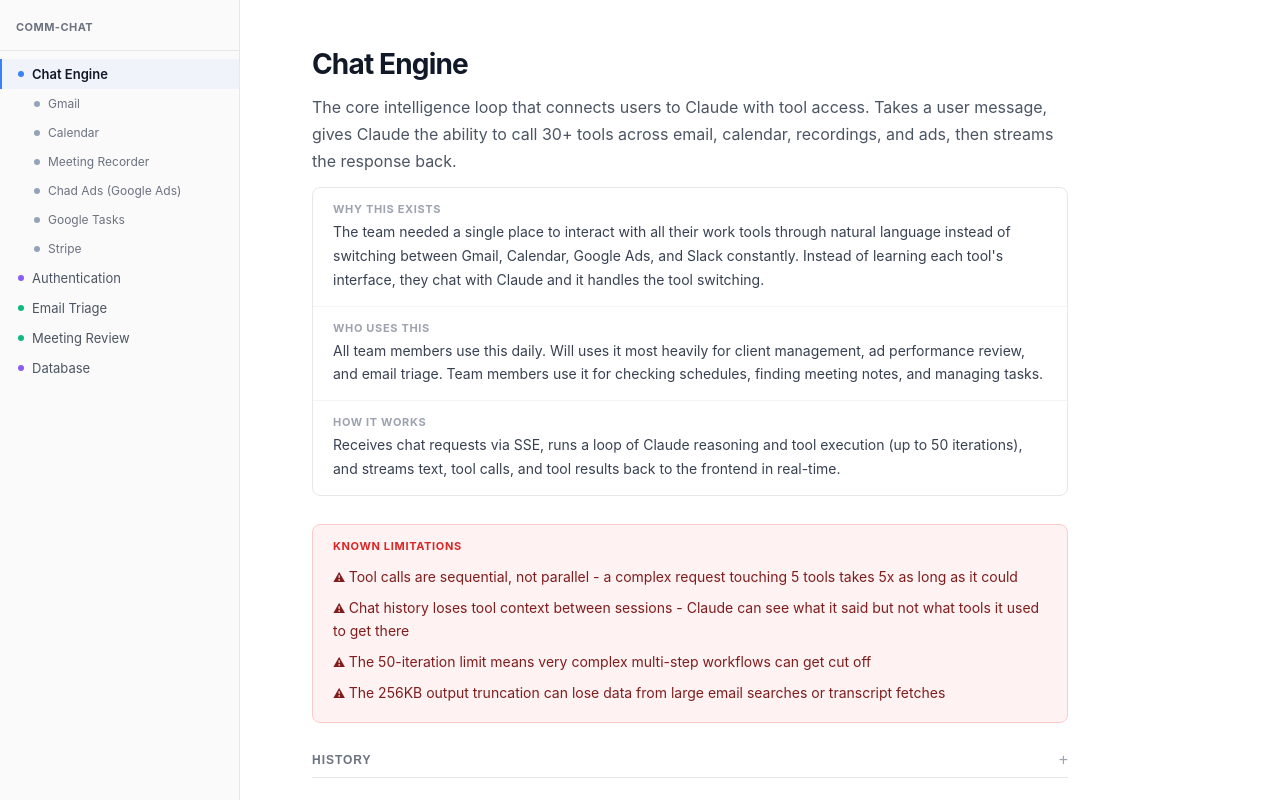
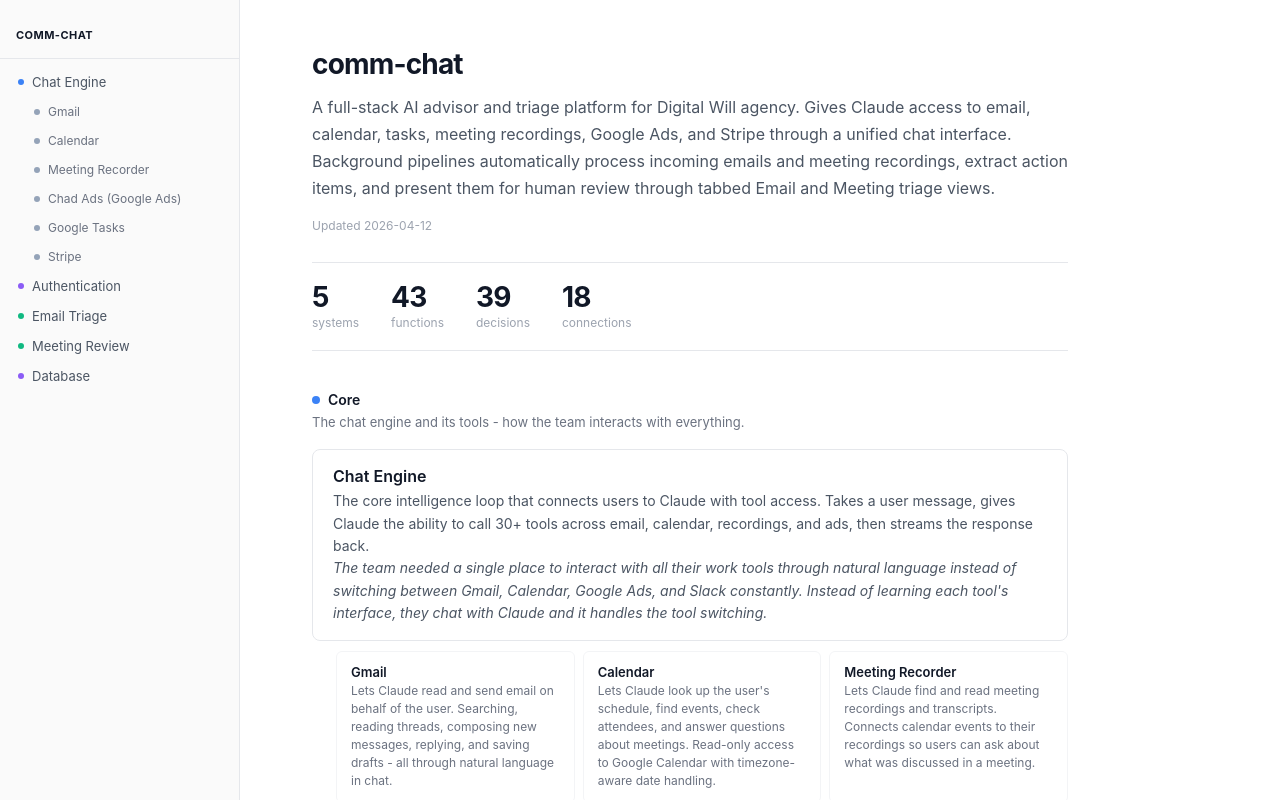
Before and after one commit to digitalwillads/logic-map, a React (Vite) app: page / in a window 1280 px wide. Built offline with nearby package versions, Linux system fonts and the light colour scheme.

Commit message:
feat: add overview landing page with stats, system groups, and clickable navigation

```diff
--- a/src/components/DocumentView.tsx
+++ b/src/components/DocumentView.tsx
@@ -8,9 +8,7 @@
 
 export function DocumentView({ logicMap }: DocumentViewProps) {
   // Nav state: which page are we on?
-  const [activePage, setActivePage] = useState<string>(
-    logicMap.systems[0]?.id || ""
-  );
+  const [activePage, setActivePage] = useState<string>("overview");
 
   // Find the active system (could be top-level or a child)
   let activeSystem: System | null = null;
@@ -68,7 +66,12 @@
     <div className="doc-layout">
       {/* Left nav */}
       <nav className="doc-nav">
-        <div className="nav-title">{logicMap.project}</div>
+        <a
+          className={`nav-title ${activePage === "overview" ? "active" : ""}`}
+          onClick={() => setActivePage("overview")}
+        >
+          {logicMap.project}
+        </a>
         <ul>
           {navItems.map((item) => (
             <li key={item.id}>
@@ -89,7 +92,9 @@
 
       {/* Page content */}
       <main className="doc-content" key={activePage}>
-        {activeSystem ? (
+        {activePage === "overview" ? (
+          <OverviewPage logicMap={logicMap} onNavigate={setActivePage} />
+        ) : activeSystem ? (
           <SystemPage
             system={activeSystem}
             parent={parentSystem}
@@ -101,6 +106,143 @@
         )}
       </main>
     </div>
+  );
+}
+
+/* ---- Overview Page ---- */
+
+function OverviewPage({
+  logicMap,
+  onNavigate,
+}: {
+  logicMap: LogicMap;
+  onNavigate: (id: string) => void;
+}) {
+  // Count totals
+  let totalFunctions = 0;
+  let totalDecisions = 0;
+  let totalRelationships = logicMap.relationships.length;
+
+  const countSystem = (s: System) => {
+    totalFunctions += s.functions.length;
+    for (const fn of s.functions) totalDecisions += fn.decisions.length;
+    for (const c of s.children || []) countSystem(c);
+  };
+  for (const s of logicMap.systems) countSystem(s);
+
+  // Group systems by role
+  const core = logicMap.systems.filter((s) => s.id === "chat_engine");
+  const pipelines = logicMap.systems.filter(
+    (s) => s.id === "email_triage" || s.id === "meeting_review"
+  );
+  const infra = logicMap.systems.filter(
+    (s) => s.id === "auth" || s.id === "database"
+  );
+
+  return (
+    <>
+      <h1>{logicMap.project}</h1>
+      <p className="page-lead">{logicMap.intent}</p>
+      <span className="doc-version">Updated {logicMap.version}</span>
+
+      <div className="overview-stats">
+        <div className="stat">
+          <span className="stat-number">{logicMap.systems.length}</span>
+          <span className="stat-label">systems</span>
+        </div>
+        <div className="stat">
+          <span className="stat-number">{totalFunctions}</span>
+          <span className="stat-label">functions</span>
+        </div>
+        <div className="stat">
+          <span className="stat-number">{totalDecisions}</span>
+          <span className="stat-label">decisions</span>
+        </div>
+        <div className="stat">
+          <span className="stat-number">{totalRelationships}</span>
+          <span className="stat-label">connections</span>
+        </div>
+      </div>
+
+      <section className="overview-group">
+        <h3 className="overview-group-title">
+          <span className="nav-dot" style={{ background: "#3b82f6" }} />
+          Core
+        </h3>
+        <p className="overview-group-desc">
+          The chat engine and its tools - how the team interacts with everything.
+        </p>
+        {core.map((s) => (
+          <div key={s.id}>
+            <OverviewCard system={s} onNavigate={onNavigate} />
+            {s.children && s.children.length > 0 && (
+              <div className="overview-children">
+                {s.children.map((c) => (
+                  <OverviewCardSmall key={c.id} system={c} onNavigate={onNavigate} />
+                ))}
+              </div>
+            )}
+          </div>
+        ))}
+      </section>
+
+      <section className="overview-group">
+        <h3 className="overview-group-title">
+          <span className="nav-dot" style={{ background: "#10b981" }} />
+          Pipelines
+        </h3>
+        <p className="overview-group-desc">
+          Background processing that runs automatically - email filtering and meeting task extraction.
+        </p>
+        {pipelines.map((s) => (
+          <OverviewCard key={s.id} system={s} onNavigate={onNavigate} />
+        ))}
+      </section>
+
+      <section className="overview-group">
+        <h3 className="overview-group-title">
+          <span className="nav-dot" style={{ background: "#8b5cf6" }} />
+          Infrastructure
+        </h3>
+        <p className="overview-group-desc">
+          Authentication and data storage that everything else depends on.
+        </p>
+        {infra.map((s) => (
+          <OverviewCard key={s.id} system={s} onNavigate={onNavigate} />
+        ))}
+      </section>
+    </>
+  );
+}
+
+function OverviewCard({
+  system,
+  onNavigate,
+}: {
+  system: System;
+  onNavigate: (id: string) => void;
+}) {
+  return (
+    <a className="overview-card" onClick={() => onNavigate(system.id)}>
+      <h4>{system.name}</h4>
+      <p>{system.intent}</p>
+      {system.why && <p className="overview-why">{system.why}</p>}
+    </a>
+  );
+}
+
+function OverviewCardSmall({
+  system,
+  onNavigate,
+}: {
+  system: System;
+  onNavigate: (id: string) => void;
+}) {
+  return (
+    <a className="overview-card-sm" onClick={() => onNavigate(system.id)}>
+      <h5>{system.name}</h5>
+      <p>{system.intent}</p>
+    </a>
   );
 }
 
--- a/src/components/document.css
+++ b/src/components/document.css
@@ -22,17 +22,26 @@
 .doc-nav::-webkit-scrollbar { width: 0; }
 
 .nav-title {
-  font-size: 13px;
+  display: block;
+  font-size: 11px;
   font-weight: 700;
-  color: #111827;
-  padding: 0 16px 16px;
+  color: #6b7280;
+  padding: 8px 16px 16px;
   border-bottom: 1px solid #e5e7eb;
   margin-bottom: 8px;
-  letter-spacing: -0.01em;
   text-transform: uppercase;
   letter-spacing: 0.04em;
-  font-size: 11px;
-  color: #6b7280;
+  cursor: pointer;
+  text-decoration: none;
+  transition: color 0.1s;
+}
+
+.nav-title:hover {
+  color: #111827;
+}
+
+.nav-title.active {
+  color: #111827;
 }
 
 .doc-nav ul {
@@ -634,3 +643,136 @@
   margin-top: 8px;
   line-height: 1.55;
 }
+
+/* ---- Overview Page ---- */
+.overview-stats {
+  display: flex;
+  gap: 32px;
+  margin: 28px 0 40px;
+  padding: 20px 0;
+  border-top: 1px solid #e5e7eb;
+  border-bottom: 1px solid #e5e7eb;
+}
+
+.stat {
+  display: flex;
+  flex-direction: column;
+}
+
+.stat-number {
+  font-size: 28px;
+  font-weight: 700;
+  color: #111827;
+  letter-spacing: -0.03em;
+  line-height: 1;
+}
+
+.stat-label {
+  font-size: 12px;
+  color: #9ca3af;
+  margin-top: 4px;
+}
+
+.overview-group {
+  margin-bottom: 36px;
+}
+
+.overview-group-title {
+  font-size: 14px;
+  font-weight: 600;
+  color: #111827;
+  margin: 0 0 4px;
+  display: flex;
+  align-items: center;
+  gap: 8px;
+}
+
+.overview-group-title .nav-dot {
+  width: 8px;
+  height: 8px;
+}
+
+.overview-group-desc {
+  font-size: 13px;
+  color: #6b7280;
+  margin: 0 0 16px;
+  line-height: 1.6;
+}
+
+.overview-card {
+  display: block;
+  padding: 16px 20px;
+  border: 1px solid #e5e7eb;
+  border-radius: 8px;
+  margin-bottom: 10px;
+  cursor: pointer;
+  transition: all 0.15s;
+  text-decoration: none;
+  color: inherit;
+}
+
+.overview-card:hover {
+  border-color: #3b82f6;
+  background: rgba(59, 130, 246, 0.02);
+}
+
+.overview-card h4 {
+  font-size: 16px;
+  font-weight: 600;
+  color: #111827;
+  margin: 0 0 4px;
+}
+
+.overview-card > p {
+  font-size: 14px;
+  color: #4b5563;
+  line-height: 1.6;
+  margin: 0;
+}
+
+.overview-why {
+  font-size: 13px;
+  color: #6b7280;
+  line-height: 1.6;
+  margin-top: 8px;
+  font-style: italic;
+}
+
+.overview-children {
+  display: grid;
+  grid-template-columns: 1fr 1fr 1fr;
+  gap: 8px;
+  margin: 0 0 10px 24px;
+}
+
+.overview-card-sm {
+  display: block;
+  padding: 12px 14px;
+  border: 1px solid #f3f4f6;
+  border-radius: 6px;
+  cursor: pointer;
+  transition: all 0.15s;
+  text-decoration: none;
+  color: inherit;
+}
+
+.overview-card-sm:hover {
+  border-color: #3b82f6;
+  background: rgba(59, 130, 246, 0.02);
+}
+
+.overview-card-sm h5 {
+  font-size: 13px;
+  font-weight: 600;
+  color: #111827;
+  margin: 0 0 2px;
+  text-transform: none;
+  letter-spacing: 0;
+}
+
+.overview-card-sm p {
+  font-size: 12px;
+  color: #6b7280;
+  line-height: 1.5;
+  margin: 0;
+}
```
